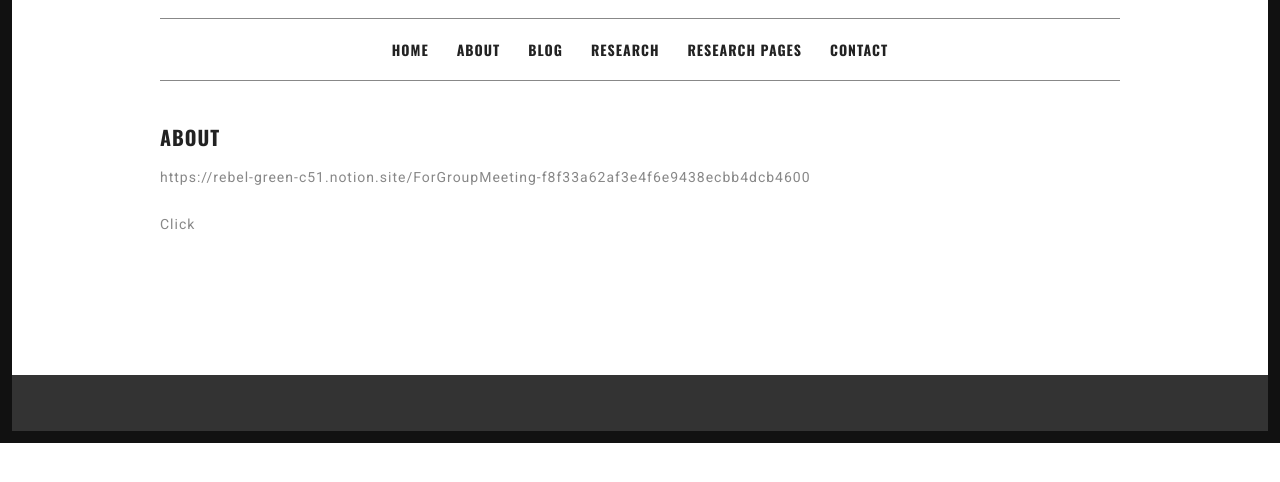
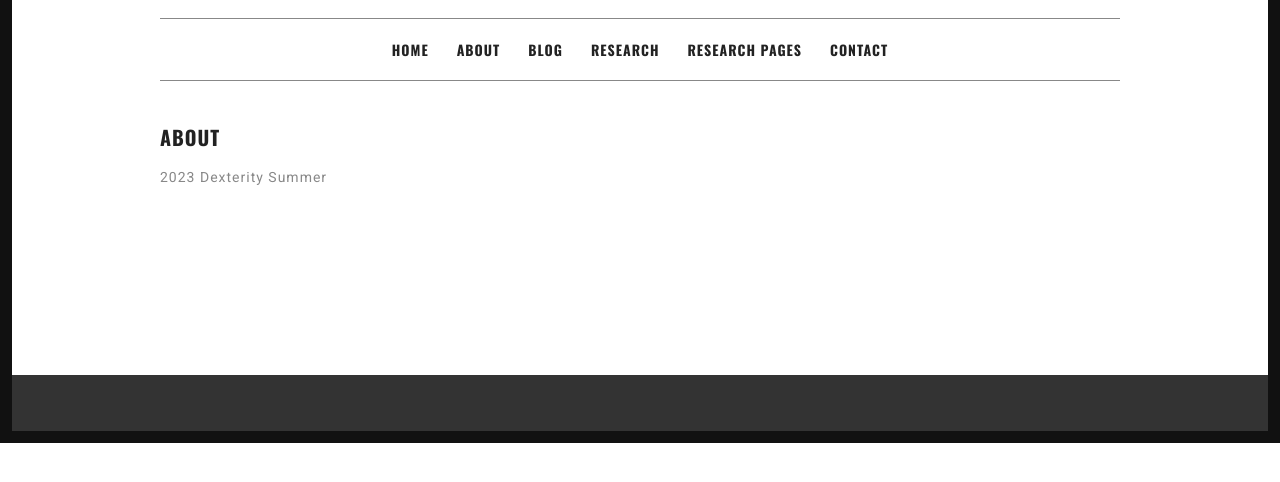
Before and after one commit to jeeeunlee/jeeeunlee.github.io, a plain HTML site: page about.html in a window 1280 px wide. Shown: the part 172-654 px from the top of the page. Drawn offline with nearby package versions, Linux system fonts and the light colour scheme; a web font is replaced by a local one.

Commit message:
update link for meeting

```diff
--- a/about.html
+++ b/about.html
@@ -53,8 +53,7 @@
 				<!-- .entry-header -->
 
 				<div class="entry-content">
-				<p>https://rebel-green-c51.notion.site/ForGroupMeeting-f8f33a62af3e4f6e9438ecbb4dcb4600</p>
-				<a href="https://rebel-green-c51.notion.site/ForGroupMeeting-f8f33a62af3e4f6e9438ecbb4dcb4600">Click</a>
+				<a href="https://docs.google.com/presentation/d/1_xrsIfg-A6MriUyCzA9gNDKRsmfgZbWnFV0nSgJKAFs/edit?usp=sharing">2023 Dexterity Summer</a>
 				</div><!-- .entry-content -->
 				</article>
 
```
